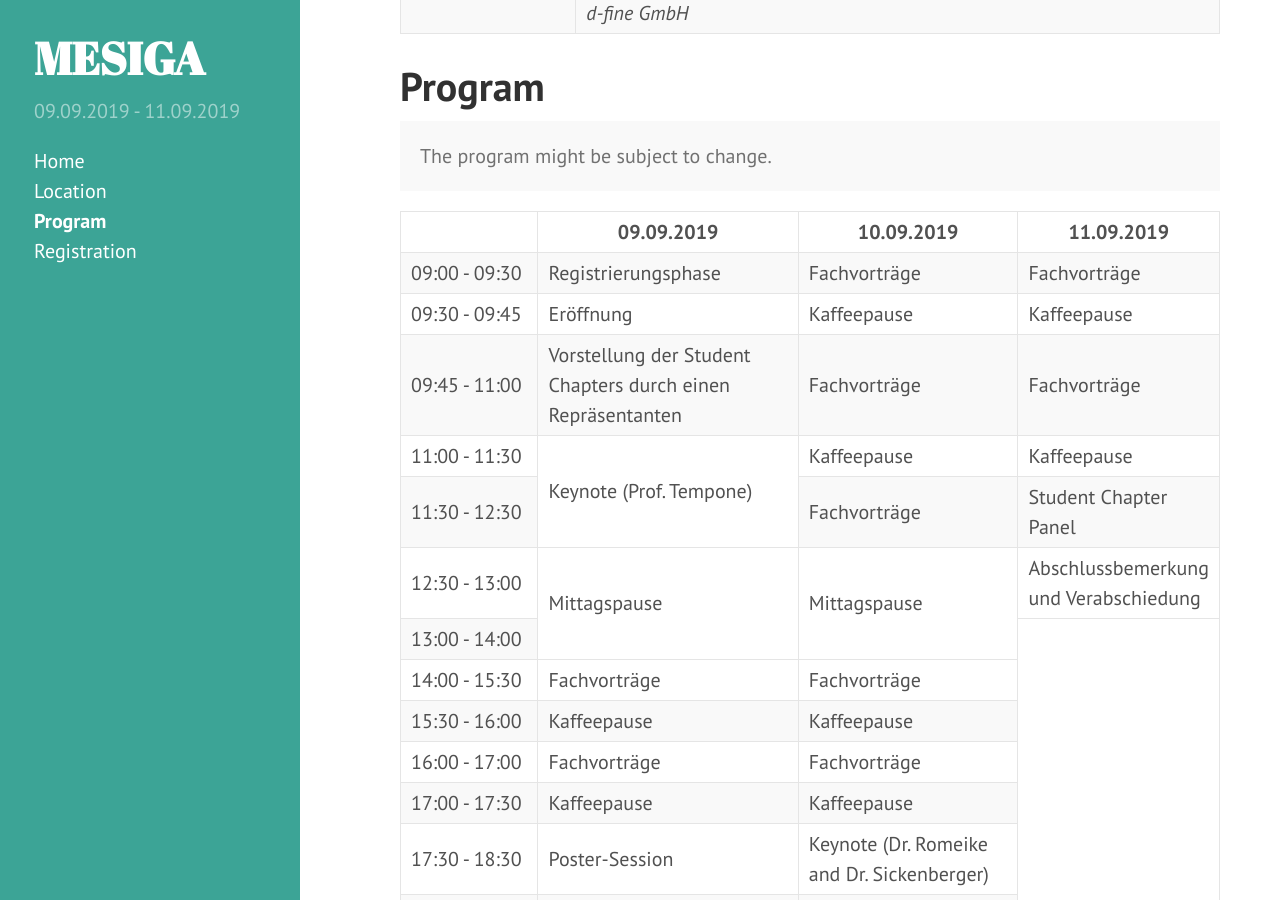
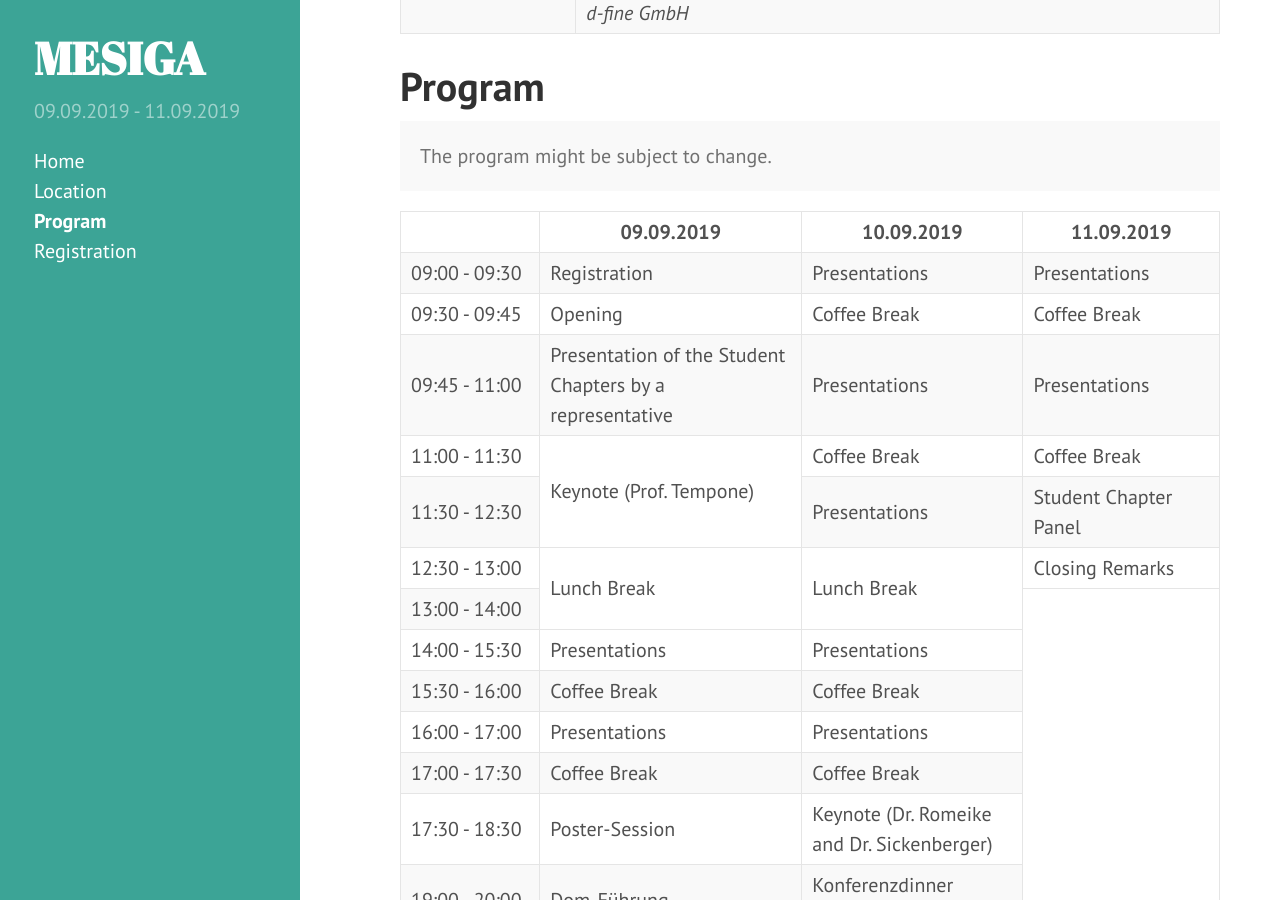
Before and after one commit to siamsc-ac/mesiga-2019, a Jekyll site: the page built from program.md, in a window 1280 px wide and 900 px high, scrolled down 629 px. Built offline with Jekyll 4.4.1, drawn with Linux system fonts in a browser that asks for light colours; nearby versions of some CDN libraries.

Commit message:
Translate to english.

```diff
--- a/program.md
+++ b/program.md
@@ -34,61 +34,61 @@ The program might be subject to change.
 <tbody>
 <tr class="odd">
 <td>09:00 - 09:30</td>
-<td>Registrierungsphase</td>
-<td>Fachvorträge</td>
-<td>Fachvorträge</td>
+<td>Registration</td>
+<td>Presentations</td>
+<td>Presentations</td>
 </tr>
 <tr class="even">
 <td>09:30 - 09:45</td>
-<td>Eröffnung</td>
-<td>Kaffeepause</td>
-<td>Kaffeepause</td>
+<td>Opening</td>
+<td>Coffee Break</td>
+<td>Coffee Break</td>
 </tr>
 <tr class="odd">
 <td>09:45 - 11:00</td>
-<td>Vorstellung der Student Chapters durch einen Repräsentanten</td>
-<td>Fachvorträge</td>
-<td>Fachvorträge</td>
+<td>Presentation of the Student Chapters by a representative</td>
+<td>Presentations</td>
+<td>Presentations</td>
 </tr>
 <tr class="even">
 <td>11:00 - 11:30</td>
 <td rowspan="2">Keynote (Prof. Tempone)</td>
-<td>Kaffeepause</td>
-<td>Kaffeepause</td>
+<td>Coffee Break</td>
+<td>Coffee Break</td>
 </tr>
 <tr class="odd">
 <td>11:30 - 12:30</td>
-<td>Fachvorträge</td>
+<td>Presentations</td>
 <td>Student Chapter Panel</td>
 </tr>
 <tr class="even">
 <td>12:30 - 13:00</td>
-<td rowspan="2">Mittagspause</td>
-<td rowspan="2">Mittagspause</td>
-<td>Abschlussbemerkung und Verabschiedung</td>
+<td rowspan="2">Lunch Break</td>
+<td rowspan="2">Lunch Break</td>
+<td>Closing Remarks</td>
 </tr>
 <tr class="odd">
 <td>13:00 - 14:00</td>
 </tr>
 <tr class="even">
 <td>14:00 - 15:30</td>
-<td>Fachvorträge</td>
-<td>Fachvorträge</td>
+<td>Presentations</td>
+<td>Presentations</td>
 </tr>
 <tr class="odd">
 <td>15:30 - 16:00</td>
-<td>Kaffeepause</td>
-<td>Kaffeepause</td>
+<td>Coffee Break</td>
+<td>Coffee Break</td>
 </tr>
 <tr class="even">
 <td>16:00 - 17:00</td>
-<td>Fachvorträge</td>
-<td>Fachvorträge</td>
+<td>Presentations</td>
+<td>Presentations</td>
 </tr>
 <tr class="odd">
 <td>17:00 - 17:30</td>
-<td>Kaffeepause</td>
-<td>Kaffeepause</td>
+<td>Coffee Break</td>
+<td>Coffee Break</td>
 </tr>
 <tr class="even">
 <td>17:30 - 18:30</td>
```
